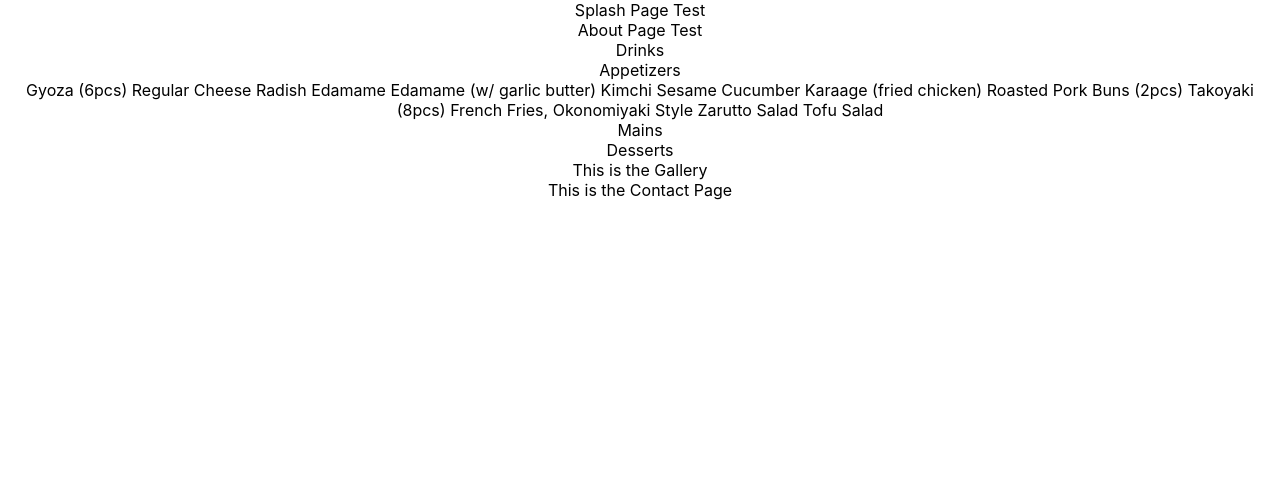
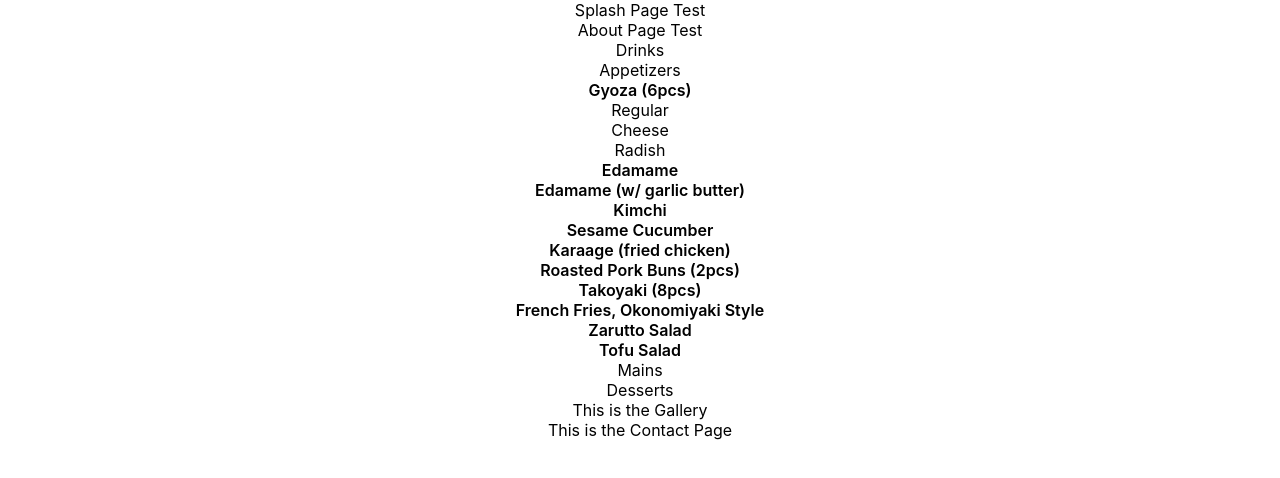
Before and after one commit to sfreedgood/Zurutto, a React (Create React App) app: page / in a window 1280 px wide. Both pictures are taken after a click on the element "Appetizers". Shown: the top 478 px of the page. Built offline with nearby package versions, Linux system fonts and the light colour scheme.

Commit message:
add jsx tags to all remaining menu text content

```diff
--- a/src/menu/MenuSections/Appetizers.js
+++ b/src/menu/MenuSections/Appetizers.js
@@ -20,20 +20,20 @@ const Appetizers = () => {
 
     return(
         <div>
-            Gyoza (6pcs)
-            Regular
-            Cheese
-            Radish
-            Edamame
-            Edamame (w/ garlic butter)
-            Kimchi
-            Sesame Cucumber
-            Karaage (fried chicken)
-            Roasted Pork Buns (2pcs)
-            Takoyaki (8pcs)
-            French Fries, Okonomiyaki Style
-            Zarutto Salad
-            Tofu Salad
+            <div className="section-head">Gyoza (6pcs)</div>
+            <div className="section-item">Regular</div>
+            <div className="section-item">Cheese</div>
+            <div className="section-item">Radish</div>
+            <div className="section-head">Edamame</div>
+            <div className="section-head">Edamame <span className="section-item">(w/ garlic butter)</span></div>
+            <div className="section-head">Kimchi</div>
+            <div className="section-head">Sesame Cucumber</div>
+            <div className="section-head">Karaage <span className="section-item">(fried chicken)</span></div>
+            <div className="section-head">Roasted Pork Buns <span className="section-item">(2pcs)</span></div>
+            <div className="section-head">Takoyaki <span className="section-item">(8pcs)</span></div>
+            <div className="section-head">French Fries, Okonomiyaki Style</div>
+            <div className="section-head">Zarutto Salad</div>
+            <div className="section-head">Tofu Salad</div>
             {/* {displayAppetizers} */}
             {/* Alternatively hardcode all items here */}
         </div>
--- a/src/menu/MenuSections/Mains.js
+++ b/src/menu/MenuSections/Mains.js
@@ -21,38 +21,38 @@ const Mains = () => {
 
     return(
         <div>
-            Zurutto Ramen
-            (Chicken broth)
-            Miso, corn, bean sprouts, cabbage, onion, scallion, ground pork, roasted pork, noodle
+            <div className="section-head">Zurutto Ramen</div>
+            <div className="section-item">(Chicken broth)</div>
+            <div className="section-item">Miso, corn, bean sprouts, cabbage, onion, scallion, ground pork, roasted pork, noodle</div>
 
-            Spicy Zurutto Ramen
-            (Chicken broth)
-            Spicy oil, miso, corn, bean sprouts, cabbage, onion, scallion, ground pork, roasted pork
+            <div className="section-head">Spicy Zurutto Ramen</div>
+            <div className="section-item">(Chicken broth)</div>
+            <div className="section-item">Spicy oil, miso, corn, bean sprouts, cabbage, onion, scallion, ground pork, roasted pork</div>
 
-            Vegetable Soy Milk Miso Ramen
-            (Vegetable broth and soy milk)
-            Miso, kimchi, onion, bean sprouts, cabbage, scallion, corn, sea weed, bamboo, noodle
+            <div className="section-head">Vegetable Soy Milk Miso Ramen</div>
+            <div className="section-item">(Vegetable broth and soy milk)</div>
+            <div className="section-item">Miso, kimchi, onion, bean sprouts, cabbage, scallion, corn, sea weed, bamboo, noodle</div>
 
-            Truffle Dan Dan Ramen
-            (Vegetable broth; less soup & spicy)
-            Sesame paste, white truffle oil, parmesan cheese, ground pork, seasoned boiled egg, crunchy onions, scallion, chili oil
+            <div className="section-head">Truffle Dan Dan Ramen</div>
+            <div className="section-item">(Vegetable broth; less soup & spicy)</div>
+            <div className="section-item">Sesame paste, white truffle oil, parmesan cheese, ground pork, seasoned boiled egg, crunchy onions, scallion, chili oil</div>
 
-            Ramen Toppings
-            Kaedama (Extra Noodles)
-            Roasted pork (2 Pcs)
-            Bamboo shoot
-            Spicy chili oil
-            Seasoned boiled egg
-            Poached egg
-            Crunchy onion
+            <div className="section-head">Ramen Toppings</div>
+            <div className="section-item">Kaedama (Extra Noodles)</div>
+            <div className="section-item">Roasted pork (2 Pcs)</div>
+            <div className="section-item">Bamboo shoot</div>
+            <div className="section-item">Spicy chili oil</div>
+            <div className="section-item">Seasoned boiled egg</div>
+            <div className="section-item">Poached egg</div>
+            <div className="section-item">Crunchy onion</div>
 
 
-            Okonomiyaki
-            (Japanese Style Pancake)
-            Bacon, cabbage, crunchy tempura flake, egg, scallion, original teriyaki sauce, mayonnaise, dry seaweed, bonito flake, flour
+            <div className="section-head">Okonomiyaki</div>
+            <div className="section-item">(Japanese Style Pancake)</div>
+            <div className="section-item">Bacon, cabbage, crunchy tempura flake, egg, scallion, original teriyaki sauce, mayonnaise, dry seaweed, bonito flake, flour</div>
 
-            Kobe Beef Burger
-            Kobe ground beef, romaine lettuce, cheese, tomato, scallion, original bbq sauce, spicy mayonnaise
+            <div className="section-head">Kobe Beef Burger</div>
+            <div className="section-item">Kobe ground beef, romaine lettuce, cheese, tomato, scallion, original bbq sauce, spicy mayonnaise</div>
             {/* {displayMains} */}
             {/* Alternatively hardcode all items here */}
         </div>
--- a/src/menu/menu.css
+++ b/src/menu/menu.css
@@ -1,3 +1,14 @@
+.section-head {
+    width: 226;
+    height: 894;
+    font-family: "SFProText";
+    font-size: 15;
+    font-weight: 600;
+    font-style: normal;
+    letter-spacing: 0;
+    color: black;
+}
+
 .setion-item {
     width: 226;
     height: 894;
@@ -8,14 +19,3 @@
     letter-spacing: 0;
     color: black;
 }
-
-.section-head {
-    width: 226;
-    height: 894;
-    font-family: "SFProText";
-    font-size: 15;
-    font-weight: 600;
-    font-style: normal;
-    letter-spacing: 0;
-    color: black;
-}
```
